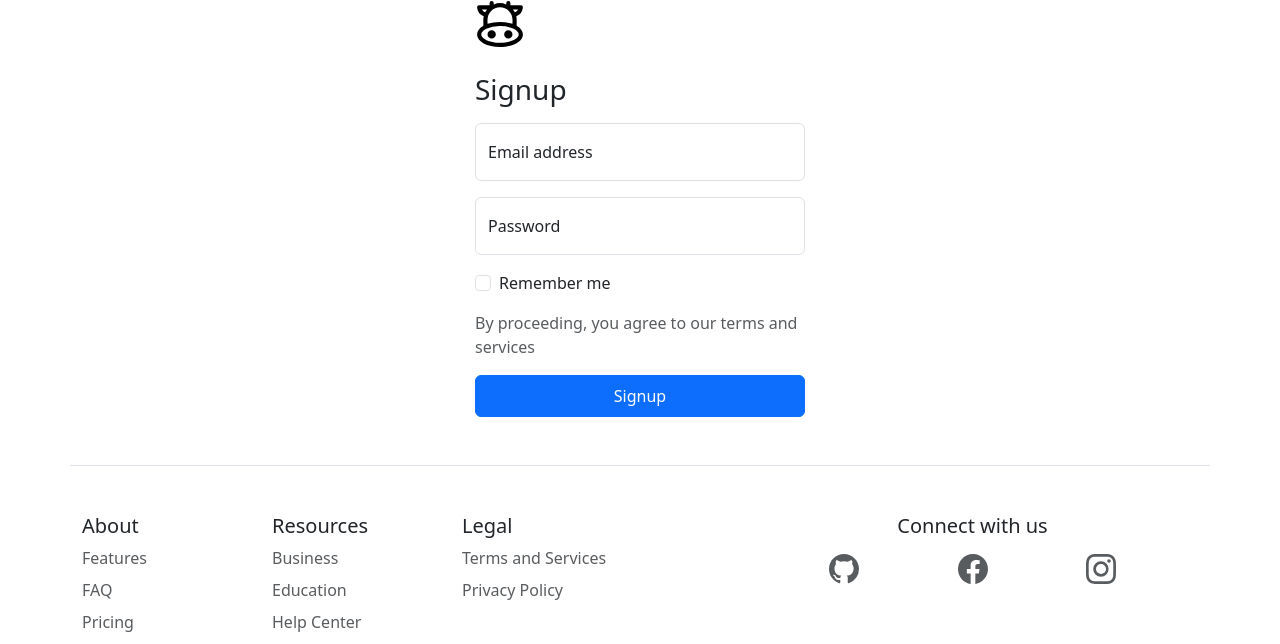
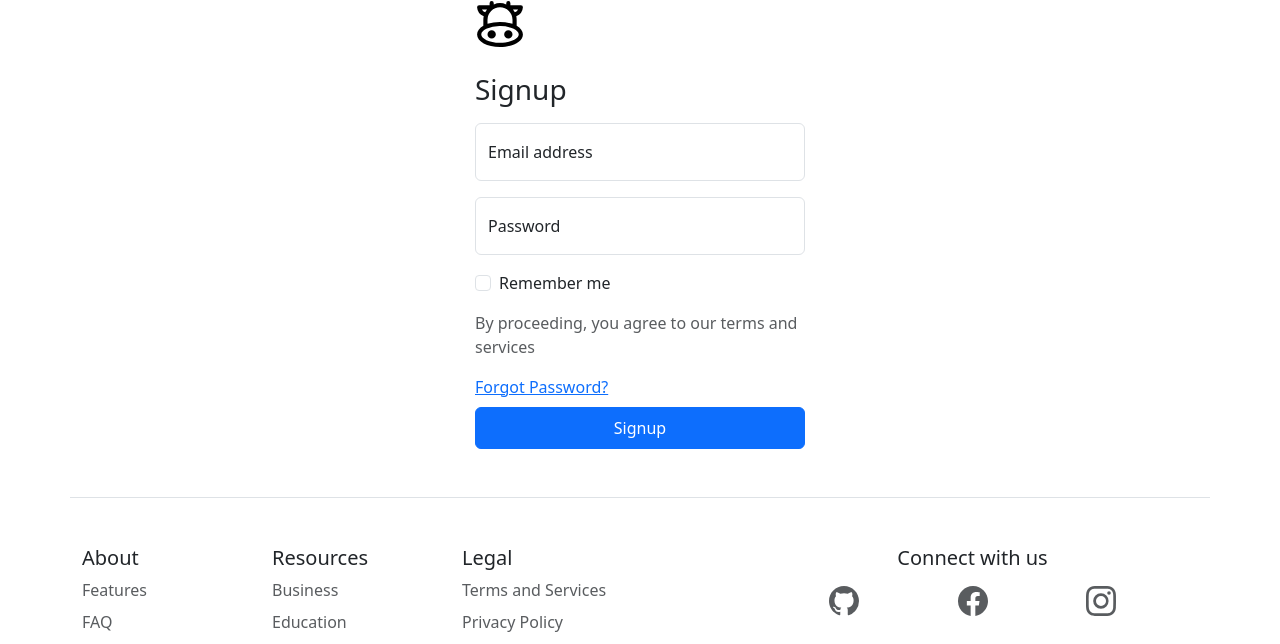
Before and after one commit to Philip-11/mooz_mockup, a PHP site: page /pages/signup.php in a window 1280 px wide. Shown: the part 151-795 px from the top of the page. Run offline with PHP 8.4, Linux system fonts and the light colour scheme; the template is opened without the code that fills it, so the values that code supplies are empty.

Commit message:
Added forgot password link to login/signup pages

```diff
--- a/pages/login.php
+++ b/pages/login.php
@@ -74,7 +74,7 @@ if ($_SERVER['REQUEST_METHOD'] === 'POST') {
 
                     <p class="mb-3 text-body-secondary">By proceeding, you agree to our terms and services</p>
                     <div class="pb-2">
-                        <a href="">Forgot Password?</a>
+                        <a href="forgotpass.php">Forgot Password?</a>
                     </div>
                     <button class="btn btn-primary w-100 py-2" type="submit">Login</button>
 
--- a/pages/signup.php
+++ b/pages/signup.php
@@ -51,6 +51,9 @@ if ($_SERVER['REQUEST_METHOD'] === 'POST') {
                         <label class="form-check-label" for="checkDefault">Remember me</label>
                     </div>
                     <p class="mb-3 text-body-secondary">By proceeding, you agree to our terms and services</p>
+                    <div class="pb-2">
+                        <a href="forgotpass.php">Forgot Password?</a>
+                    </div>
                     <button class="btn btn-primary w-100 py-2" type="submit">Signup</button>
                 </form>
             </div>
```
